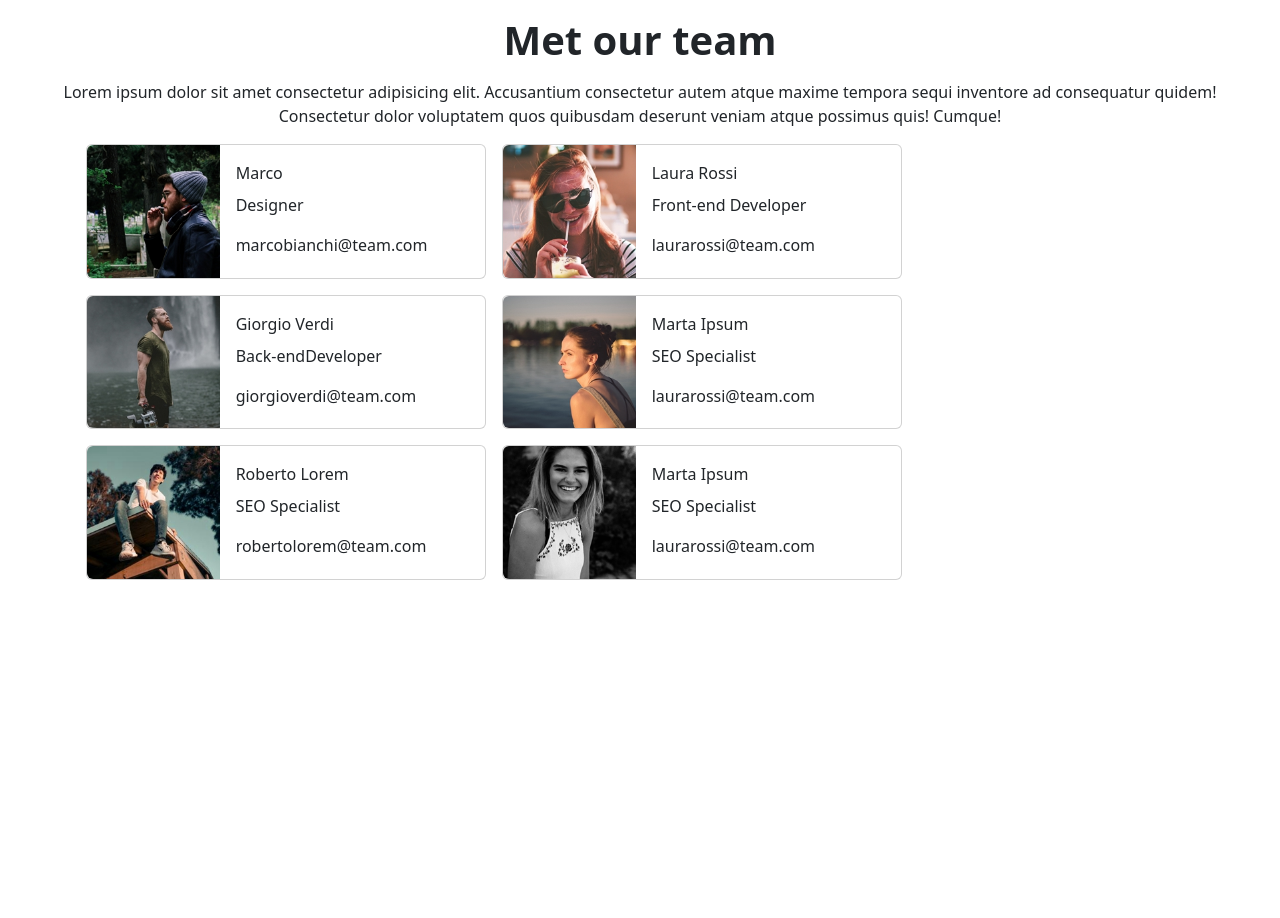
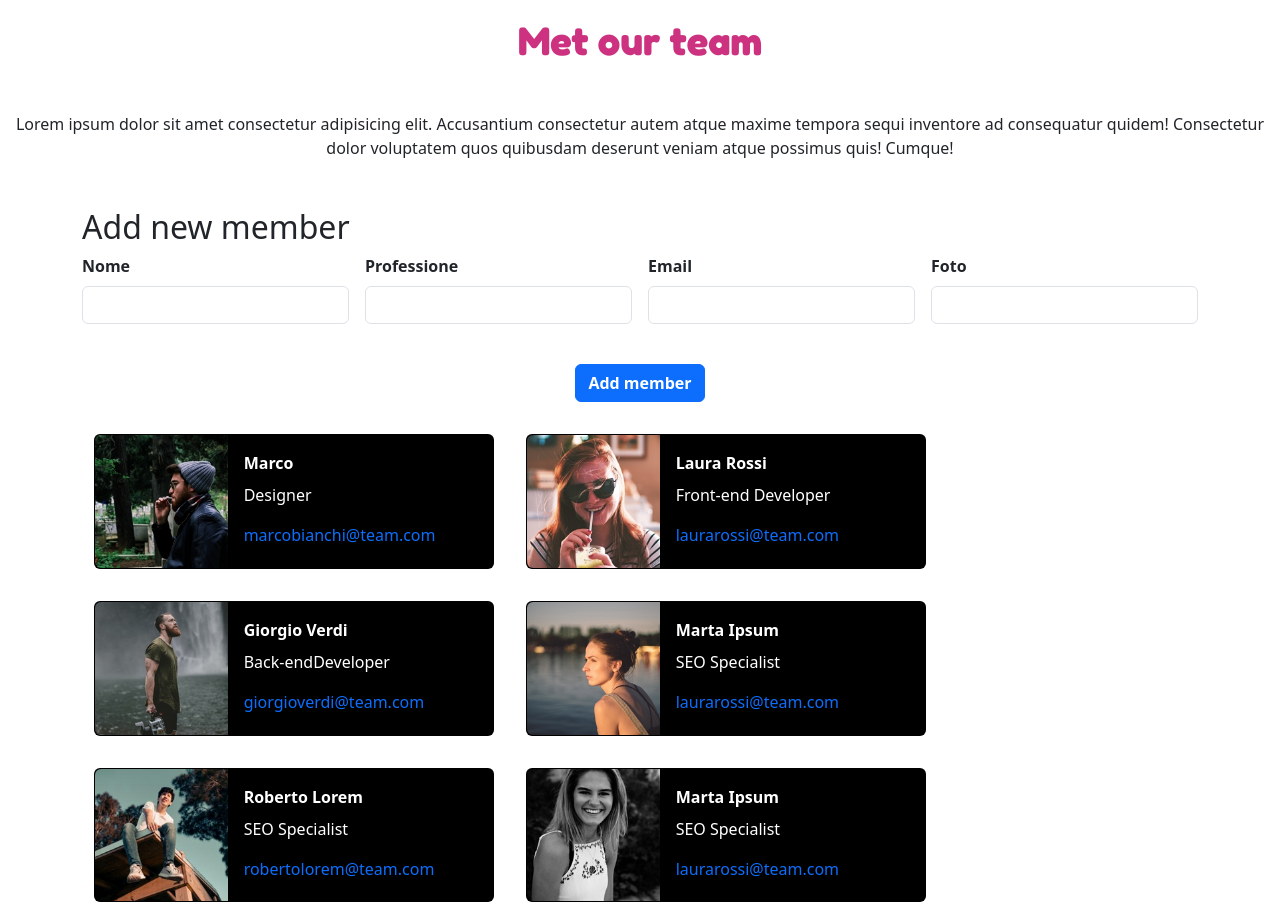
Before and after one commit to DanielaEsposito/js-our-team, a plain HTML site: page index.html in a window 1280 px wide. Before the commit the page ends 800 px from the top, so only its background shows below. Drawn offline with nearby package versions, Linux system fonts and the light colour scheme.

Commit message:
add html form

```diff
--- a/css/style.css
+++ b/css/style.css
@@ -3,8 +3,20 @@
     box-sizing: border-box;
     margin: 0%;
     padding: 0%;
+
 }
 
 img {
     width: 100%;
 }
+/*TITLE*/
+h1{
+    font-family:"Fredoka", sans-serif;
+    color: rgb(204, 50, 127);
+}
+
+
+.stylecard{
+    background-color: black;
+    color: white;
+}
--- a/index.html
+++ b/index.html
@@ -11,6 +11,10 @@
         integrity="sha512-Kc323vGBEqzTmouAECnVceyQqyqdsSiqLQISBL29aUW4U/M7pSPA/gEUZQqv1cwx4OnYxTxve5UMg5GT6L4JJg=="
         crossorigin="anonymous" referrerpolicy="no-referrer" />
     <!--GOOLGEFONT-->
+    <link rel="preconnect" href="https://fonts.googleapis.com">
+    <link rel="preconnect" href="https://fonts.gstatic.com" crossorigin>
+    <link href="https://fonts.googleapis.com/css2?family=Fredoka:wght@300..700&family=Montserrat&display=swap"
+        rel="stylesheet">
     <!--BOOTSTRAP-->
     <link href="https://cdn.jsdelivr.net/npm/bootstrap@5.3.3/dist/css/bootstrap.min.css" rel="stylesheet"
         integrity="sha384-QWTKZyjpPEjISv5WaRU9OFeRpok6YctnYmDr5pNlyT2bRjXh0JMhjY6hW+ALEwIH" crossorigin="anonymous">
@@ -25,29 +29,53 @@
 <body>
     <header>
         <h1 class="text-center fw-bold m-3">Met our team</h1>
-        <p class="text-center m-3">Lorem ipsum dolor sit amet consectetur adipisicing elit. Accusantium consectetur autem atque maxime tempora
+        <p class="text-center my-5">Lorem ipsum dolor sit amet consectetur adipisicing elit. Accusantium consectetur
+            autem atque maxime tempora
             sequi inventore ad consequatur quidem! Consectetur dolor voluptatem quos quibusdam deserunt veniam atque
             possimus quis! Cumque!</p>
     </header>
+    <section id="new-members">
+        <div class="container">
+            <h2>Add new member</h2>
+            <form class="row g-3">
+                <div class="col-3">
+                    <label class="form-label fw-semibold" for="name">Nome</label>
+                    <input class="form-control" type="text" id="name" required>
+                </div>
+                <div class="col-3">
+                    <label class="form-label fw-semibold" for="role">Professione</label>
+                    <input class="form-control" type="text" id="role" required>
+                </div>
+                <div class="col-3">
+                    <label class="form-label fw-semibold" for="mail">Email</label>
+                    <input class="form-control" type="email" id="mail" required>
+                </div>
+                <div class="col-3">
+                    <label class="form-label fw-semibold" for="image">Foto</label>
+                    <input class="form-control" type="url" id="image" required>
+                </div>
+                <div class="col-12 text-center p-4">
+                    <button class="btn btn-primary fw-bold" id="add-members">Add member</button>
+                </div>
+            </form>
+        </div>
+    </section>
     <section>
         <div class="container">
             <div class="row row-col-3 g-2" id="our-team-grid">
-                <!--<div class="col">
-                    <div class="card m-2" style="max-width: 400px;">
+                <!--<div class="card m-2 p-0" style="max-width: 400px;">
                    <div class="row g-0">
                  <div class="col-md-4">
-                                <img src="./img/" class="img-fluid " alt="...">
+                    <img src="./img/" class="img-fluid rounded-start" alt="...">
                  </div>
              <div class="col-md-8">
                  <div class="card-body">
-                                    <p class="card-title"></p>
-                                    <p class="card-text"></p>
-                                    <p class="card-text"></p>
+                    <p class="card-title fw-bold"></p>
+                    <p class="card-text "></p>
+                    <a href="mailto" class="card-text text-decoration-none"></a>
                  </div>
              </div>
         </div>
-                    </div>
-
                 </div>-->
             </div>
         </div>
--- a/main.js
+++ b/main.js
@@ -46,16 +46,16 @@ let cardHtml =``;
 
 ourTeam.forEach((teamMembers)=>{
     const singleCardMember=`
-    <div class="card m-2 p-0" style="max-width: 400px;">
+    <div class="stylecard card m-3 p-0" style="max-width: 400px;">
             <div class="row g-0">
                  <div class="col-md-4">
                     <img src="./img/${teamMembers.image}" class="img-fluid rounded-start" alt="...">
                  </div>
              <div class="col-md-8">
                  <div class="card-body">
-                                    <p class="card-title">${teamMembers.name}</p>
-                                    <p class="card-text">${teamMembers.role}</p>
-                                    <p class="card-text">${teamMembers.email}</p>
+                    <p class="card-title fw-bold">${teamMembers.name}</p>
+                    <p class="card-text ">${teamMembers.role}</p>
+                    <a href="mailto" class="card-text text-decoration-none">${teamMembers.email}</a>
                  </div>
              </div>
         </div>
```
Lines whose indentation alone changed are shown as unchanged.
